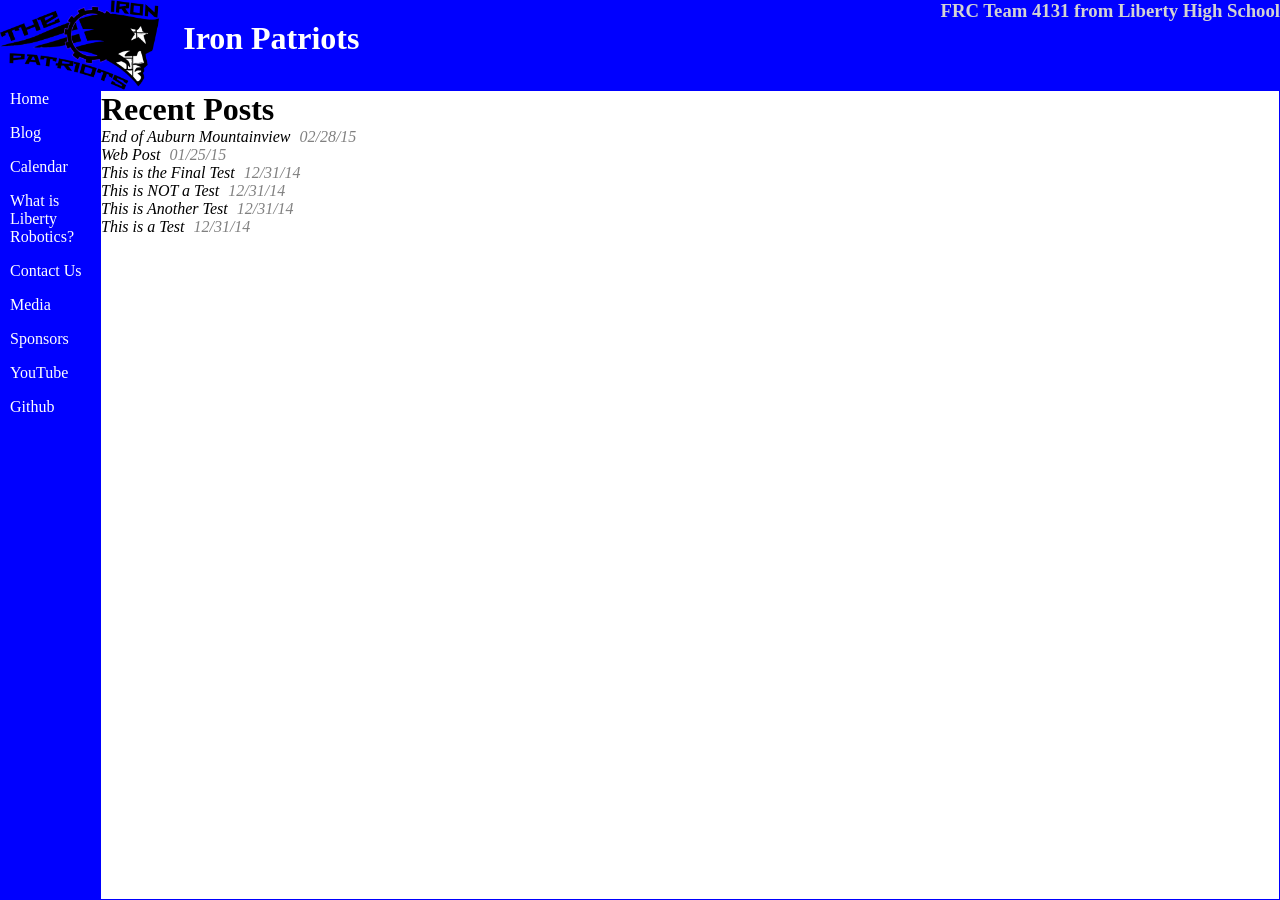
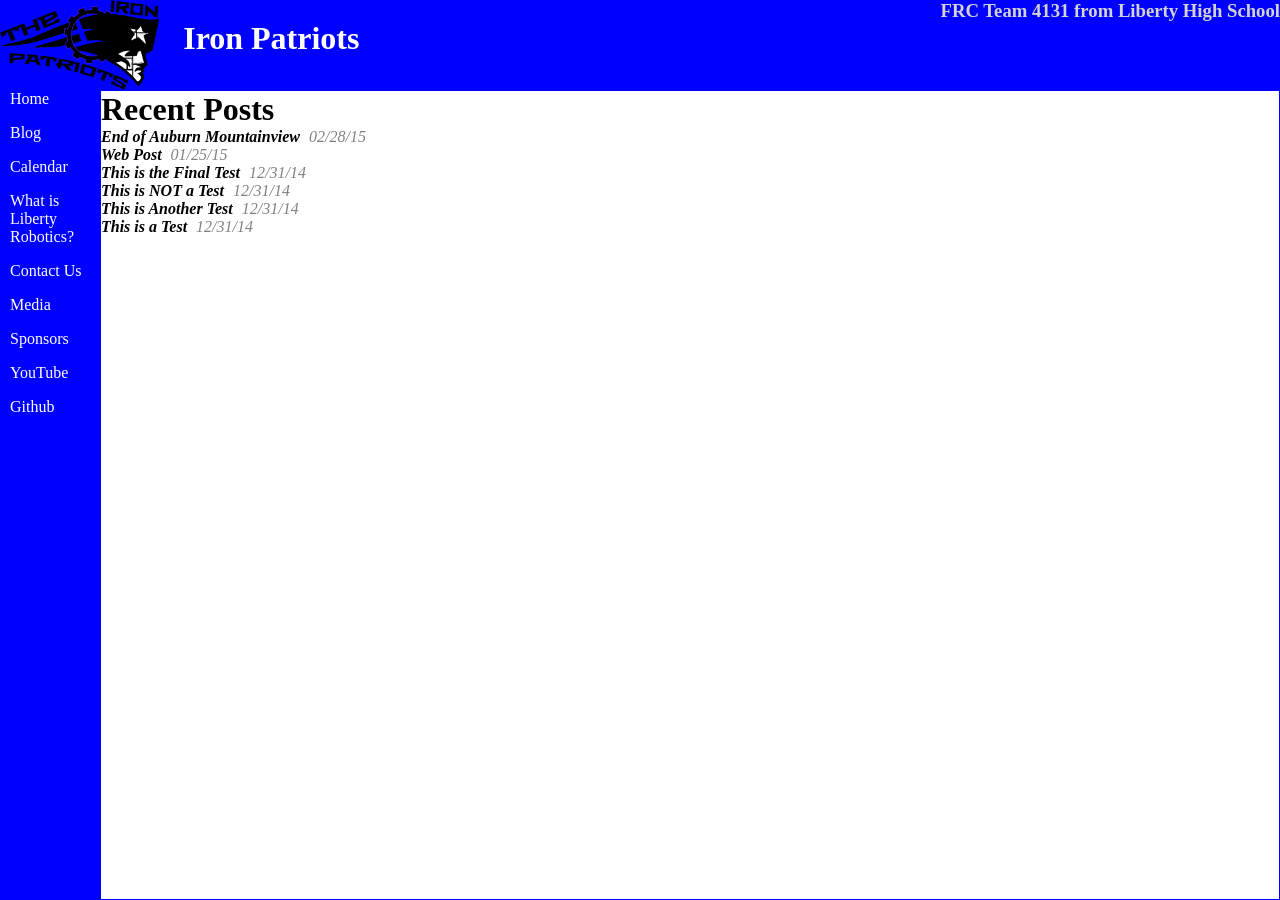
Before and after one commit to katiebugmoon/FRC4131.github.io, a Jekyll site: the page built from blog.html, in a window 1280 px wide. Built offline with Jekyll 4.4.1, drawn with Linux system fonts in a browser that asks for light colours.

Commit message:
Fix CSS on blog page

```diff
--- a/blog.html
+++ b/blog.html
@@ -5,7 +5,7 @@ title: Blog
 <h1>Recent Posts</h1>
 <ul style="list-style:none;">
 {% for post in site.posts %}
-	<li><a href="{{ post.url | remove:'.html' }}" style="post-title">{{ post.title }}</a>
+	<li><a href="{{ post.url | remove:'.html' }}" class="post-title">{{ post.title }}</a>
 	<span class="post-meta">{{ post.date | date:"%D" }}</span></li>
 {% endfor %}
 </ul>
```
